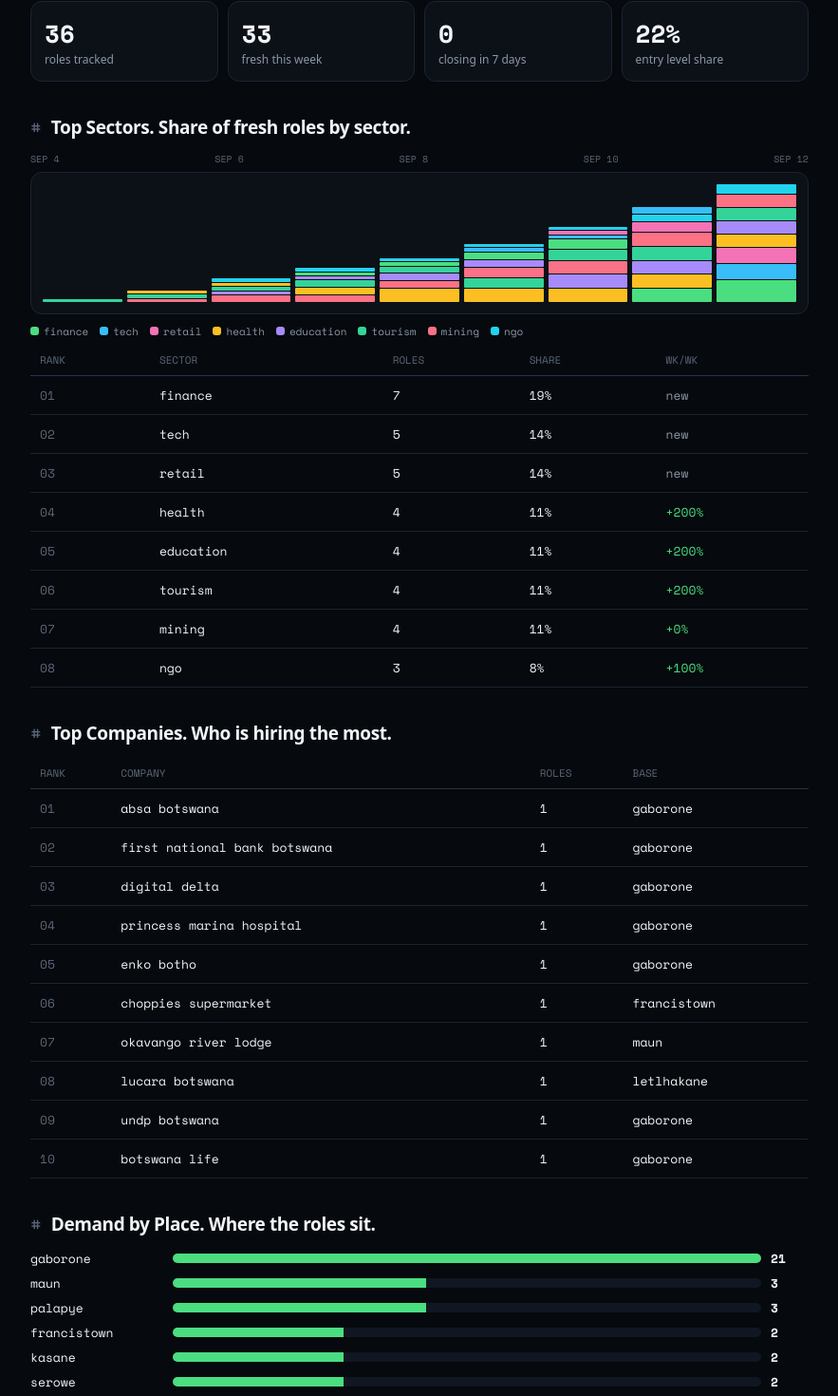
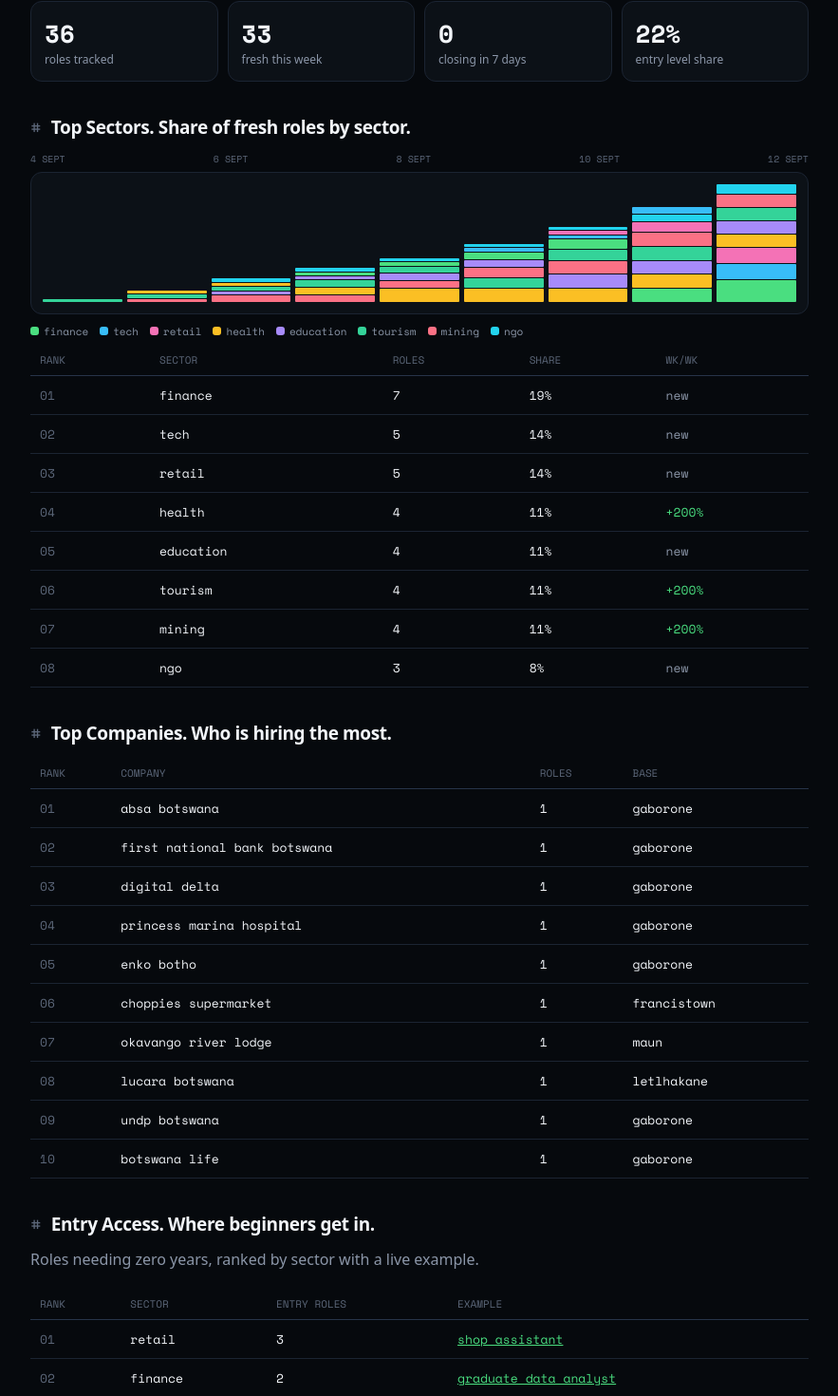
Before and after one commit to lubasinkal/tshono, a Nuxt app: page /insights in a window 1280 px wide. Shown: the part 239-1709 px from the top of the page at 95% size, without its empty margins (198-1081 px from the left). Built offline with nearby package versions, Linux system fonts and the light colour scheme.

Commit message:
Insights fully live off index plus Entry Access grad table

```diff
--- a/app/composables/useJobSearch.ts
+++ b/app/composables/useJobSearch.ts
@@ -27,23 +27,30 @@
   location: string,
   maxYears: number | null,
 ): Promise<JobHit[]> {
-  const { base, key } = remoteBase()
-  const filters: string[] = []
-  if (sector) filters.push(`sector:=${sector}`)
-  if (location) filters.push(`location:=${location}`)
-  if (maxYears !== null) filters.push(`min_years:<=${maxYears}`)
-  const params: Record<string, string> = {
-    q: query.trim() || '*',
+  const res = await liveRaw({
+    q: query.trim() || '',
     query_by: 'title,company,sector,location,blurb',
     sort_by: 'posted:desc',
     per_page: '50',
-  }
-  if (filters.length) params.filter_by = filters.join(' && ')
-  const res = await $fetch<{ hits?: Array<{ document: JobHit }> }>(`${base}/search`, {
+    ...(sector || location || maxYears !== null
+      ? {
+          filter_by: [
+            ...(sector ? [`sector:=${sector}`] : []),
+            ...(location ? [`location:=${location}`] : []),
+            ...(maxYears !== null ? [`min_years:<=${maxYears}`] : []),
+          ].join(' && '),
+        }
+      : {}),
+  })
+  return ((res as { hits?: Array<{ document: JobHit }> }).hits ?? []).map((h) => h.document)
+}
+
+export async function liveRaw(params: Record<string, string>): Promise<unknown> {
+  const { base, key } = remoteBase()
+  return $fetch(`${base}/search`, {
     params,
     headers: { 'X-TYPESENSE-API-KEY': key },
   })
-  return (res.hits ?? []).map((h) => h.document)
 }
 
 export async function remoteGet(id: string): Promise<JobHit | null> {
--- a/app/data/sampleJobs.ts
+++ b/app/data/sampleJobs.ts
@@ -20,6 +20,7 @@
   'Tourism',
   'Mining',
   'NGO',
+  'General',
 ] as const
 
 export const LOCATIONS = [
@@ -32,6 +33,7 @@
   'Kasane',
   'Serowe',
   'Remote',
+  'Botswana',
 ] as const
 
 export const sampleJobs: SampleJob[] = [
--- a/app/pages/insights.vue
+++ b/app/pages/insights.vue
@@ -2,7 +2,7 @@
   <section class="wrap">
     <div class="dhead">
       <span class="chip">◉ {{ total }} roles tracked</span>
-      <span class="chip">{{ live ? '● live index' : '○ sample data' }}</span>
+      <span class="chip">{{ liveDocs ? '● live aggregates' : live ? '○ loading live…' : '○ sample data' }}</span>
       <span class="updated">updated {{ updated }}</span>
     </div>
 
@@ -41,7 +41,7 @@
           <td class="rank">{{ String(i + 1).padStart(2, '0') }}</td>
           <td>{{ r.name.toLowerCase() }}</td>
           <td>{{ r.count }}</td>
-          <td>{{ Math.round((r.count / total) * 100) }}%</td>
+          <td>{{ total ? Math.round((r.count / total) * 100) : 0 }}%</td>
           <td :class="r.delta === null ? 'flat' : r.delta >= 0 ? 'up' : 'down'">
             {{ r.delta === null ? 'new' : (r.delta >= 0 ? '+' : '') + r.delta + '%' }}
           </td>
@@ -62,6 +62,20 @@
       </tbody>
     </table>
 
+    <h2 class="sect"><span>#</span> Entry Access. Where beginners get in.</h2>
+    <p class="sub">Roles needing zero years, ranked by sector with a live example.</p>
+    <table class="dtable">
+      <thead><tr><th>rank</th><th>sector</th><th>entry roles</th><th>example</th></tr></thead>
+      <tbody>
+        <tr v-for="(r, i) in entryBySector" :key="r.name">
+          <td class="rank">{{ String(i + 1).padStart(2, '0') }}</td>
+          <td>{{ r.name.toLowerCase() }}</td>
+          <td>{{ r.count }}</td>
+          <td><NuxtLink :to="`/jobs/${r.exampleId}`">{{ r.example.toLowerCase().slice(0, 42) }}</NuxtLink></td>
+        </tr>
+      </tbody>
+    </table>
+
     <h2 class="sect"><span>#</span> Demand by Place. Where the roles sit.</h2>
     <div v-for="r in byPlace" :key="r.name" class="row">
       <span class="rname">{{ r.name.toLowerCase() }}</span>
@@ -74,7 +88,7 @@
       <li v-for="j in closingSoon" :key="j.id" class="card">
         <NuxtLink :to="`/jobs/${j.id}`" class="cardlink">
           <strong>{{ j.title }}</strong>
-          <span class="co">{{ j.company }} · closes {{ j.closing }} · {{ daysLeft(j.closing, nowDate) }}d left</span>
+          <span class="co">{{ j.company }} · closes {{ j.closing || 'soon' }} · {{ daysLeft(j.closing, nowDate) }}d left</span>
         </NuxtLink>
       </li>
     </ul>
@@ -82,64 +96,133 @@
 </template>
 
 <script setup lang="ts">
-import { sampleJobs } from '~/data/sampleJobs'
-import { daysLeft, isRemote } from '~/composables/useJobSearch'
+import { sampleJobs, type SampleJob } from '~/data/sampleJobs'
+import { daysLeft, isRemote, liveRaw } from '~/composables/useJobSearch'
+
+interface RawDoc {
+  id: string
+  title: string
+  company: string
+  sector: string
+  location: string
+  blurb: string
+  url: string
+  closing: string
+  posted: number
+  min_years: number
+}
 
 const live = isRemote()
-const nowDate = new Date('2026-09-13')
-const updated = 'Sep 13, 08:28 PM CAT'
-const total = sampleJobs.length
-const weekAgo = new Date('2026-09-06')
+const nowDate = new Date()
+const updated = 'Sep 13, live'
+const liveDocs = ref<SampleJob[] | null>(null)
 
-const fresh = sampleJobs.filter((j) => new Date(j.posted) >= weekAgo).length
-const urgent = sampleJobs.filter((j) => {
-  const d = daysLeft(j.closing, nowDate)
-  return d >= 0 && d <= 7
-}).length
-const entryShare = Math.round((sampleJobs.filter((j) => j.minYears === 0).length / total) * 100)
+onMounted(async () => {
+  if (!live) return
+  try {
+    const r = (await liveRaw({ q: '', query_by: 'title', per_page: '100' })) as {
+      hits?: Array<{ document: RawDoc }>
+    }
+    liveDocs.value =
+      (r.hits ?? []).map((h) => ({
+        id: h.document.id,
+        title: h.document.title || 'Untitled role',
+        company: h.document.company || 'Hiring firm',
+        sector: h.document.sector || 'General',
+        location: h.document.location || 'Botswana',
+        blurb: h.document.blurb || '',
+        url: h.document.url || '',
+        closing: h.document.closing || '',
+        posted: new Date((h.document.posted || 0) * 1000).toISOString().slice(0, 10),
+        minYears: h.document.min_years ?? 0,
+      })) ?? []
+  } catch {
+    liveDocs.value = null
+  }
+})
+
+const allDocs = computed<SampleJob[]>(() => liveDocs.value ?? sampleJobs)
+const epoch = (iso: string) => new Date(iso + 'T00:00:00').getTime()
+const maxPosted = computed(() => Math.max(...allDocs.value.map((j) => epoch(j.posted)), 0))
+const weekStart = computed(() => maxPosted.value - 6 * 86400000)
+const prevStart = computed(() => maxPosted.value - 13 * 86400000)
+
+const total = computed(() => allDocs.value.length)
+const fresh = computed(() => allDocs.value.filter((j) => epoch(j.posted) >= weekStart.value).length)
+const urgent = computed(
+  () =>
+    allDocs.value.filter((j) => {
+      if (!j.closing) return false
+      const d = daysLeft(j.closing, nowDate)
+      return d >= 0 && d <= 7
+    }).length,
+)
+const entryShare = computed(() =>
+  total.value ? Math.round((allDocs.value.filter((j) => j.minYears === 0).length / total.value) * 100) : 0,
+)
 
 function countBy(key: 'sector' | 'location' | 'company') {
   const m = new Map<string, number>()
-  for (const j of sampleJobs) m.set(j[key], (m.get(j[key]) ?? 0) + 1)
+  for (const j of allDocs.value) m.set(j[key], (m.get(j[key]) ?? 0) + 1)
   return [...m.entries()].map(([name, count]) => ({ name, count })).sort((a, b) => b.count - a.count)
 }
 
-const bySectorRaw = countBy('sector')
-const byPlace = countBy('location')
-const topCompanies = countBy('company').slice(0, 10)
+const bySectorRaw = computed(() => countBy('sector'))
+const byPlace = computed(() => countBy('location'))
+const topCompanies = computed(() => countBy('company').slice(0, 10))
 
-// Week over week change per sector: this week (Sep 7+) vs prior sample window.
-const bySector = bySectorRaw.map((r) => {
-  const thisW = sampleJobs.filter((j) => j.sector === r.name && new Date(j.posted) >= new Date('2026-09-07')).length
-  const prevW = r.count - thisW
-  const delta = prevW === 0 ? null : Math.round(((thisW - prevW) / prevW) * 100)
-  return { ...r, delta }
+const bySector = computed(() =>
+  bySectorRaw.value.map((r) => {
+    const thisW = allDocs.value.filter((j) => j.sector === r.name && epoch(j.posted) >= weekStart.value).length
+    const prevW = allDocs.value.filter(
+      (j) => j.sector === r.name && epoch(j.posted) >= prevStart.value && epoch(j.posted) < weekStart.value,
+    ).length
+    const delta = prevW === 0 ? null : Math.round(((thisW - prevW) / prevW) * 100)
+    return { ...r, delta }
+  }),
+)
+
+const entryBySector = computed(() => {
+  const m = new Map<string, { count: number; example: string; exampleId: string }>()
+  for (const j of allDocs.value) {
+    if (j.minYears !== 0) continue
+    const e = m.get(j.sector) ?? { count: 0, example: j.title, exampleId: j.id }
+    e.count += 1
+    m.set(j.sector, e)
+  }
+  return [...m.entries()]
+    .map(([name, v]) => ({ name, ...v }))
+    .sort((a, b) => b.count - a.count)
+    .slice(0, 8)
 })
 
-const closingSoon = [...sampleJobs]
-  .map((j) => ({ j, d: daysLeft(j.closing, nowDate) }))
-  .filter((x) => x.d >= 0)
-  .sort((a, b) => a.d - b.d)
-  .slice(0, 6)
-  .map((x) => x.j)
-
 function companyBase(name: string): string {
-  const j = sampleJobs.find((x) => x.company === name)
+  const j = allDocs.value.find((x) => x.company === name)
   return (j?.location ?? '').toLowerCase()
 }
 
-// Daily stacked flow for the last 9 days, opencode chart feel in pure CSS.
-const axis = ['sep 4', 'sep 6', 'sep 8', 'sep 10', 'sep 12']
+const closingSoon = computed(() =>
+  allDocs.value
+    .filter((j) => j.closing)
+    .map((j) => ({ j, d: daysLeft(j.closing, nowDate) }))
+    .filter((x) => x.d >= 0)
+    .sort((a, b) => a.d - b.d)
+    .slice(0, 6)
+    .map((x) => x.j),
+)
+
 const palette = ['#4ade80', '#38bdf8', '#f472b6', '#fbbf24', '#a78bfa', '#34d399', '#fb7185', '#22d3ee']
 function sectorColor(name: string): string {
-  const i = bySectorRaw.findIndex((r) => r.name === name)
+  const i = bySectorRaw.value.findIndex((r) => r.name === name)
   return palette[Math.max(0, i) % palette.length] ?? palette[0] ?? '#4ade80'
 }
-const daily = (() => {
+
+const daily = computed(() => {
   const days: Array<{ label: string; total: number; segs: Array<{ name: string; count: number }> }> = []
-  for (let d = 4; d <= 12; d++) {
-    const key = `2026-09-${String(d).padStart(2, '0')}`
-    const inDay = sampleJobs.filter((j) => j.posted <= key)
+  for (let back = 8; back >= 0; back--) {
+    const dayMs = maxPosted.value - back * 86400000
+    const key = new Date(dayMs).toISOString().slice(0, 10)
+    const inDay = allDocs.value.filter((j) => epoch(j.posted) <= dayMs + 86399999)
     const m = new Map<string, number>()
     for (const j of inDay) m.set(j.sector, (m.get(j.sector) ?? 0) + 1)
     const segs = [...m.entries()]
@@ -149,10 +232,17 @@
     days.push({ label: key, total: inDay.length, segs })
   }
   return days
-})()
-const maxDay = Math.max(...daily.map((d) => d.total), 1)
-const max = Math.max(...bySectorRaw.map((r) => r.count))
-const pct = (n: number) => Math.round((n / max) * 100)
+})
+const axis = computed(() => {
+  const labels = daily.value.filter((_, i) => i % 2 === 0).map((d) => {
+    const dt = new Date(d.label + 'T00:00:00')
+    return dt.toLocaleDateString('en-GB', { day: 'numeric', month: 'short' }).toLowerCase()
+  })
+  return labels
+})
+const maxDay = computed(() => Math.max(...daily.value.map((d) => d.total), 1))
+const max = computed(() => Math.max(...bySectorRaw.value.map((r) => r.count), 1))
+const pct = (n: number) => Math.round((n / max.value) * 100)
 
 useHead({ title: 'tshono data. botswana hiring live' })
 </script>
```
